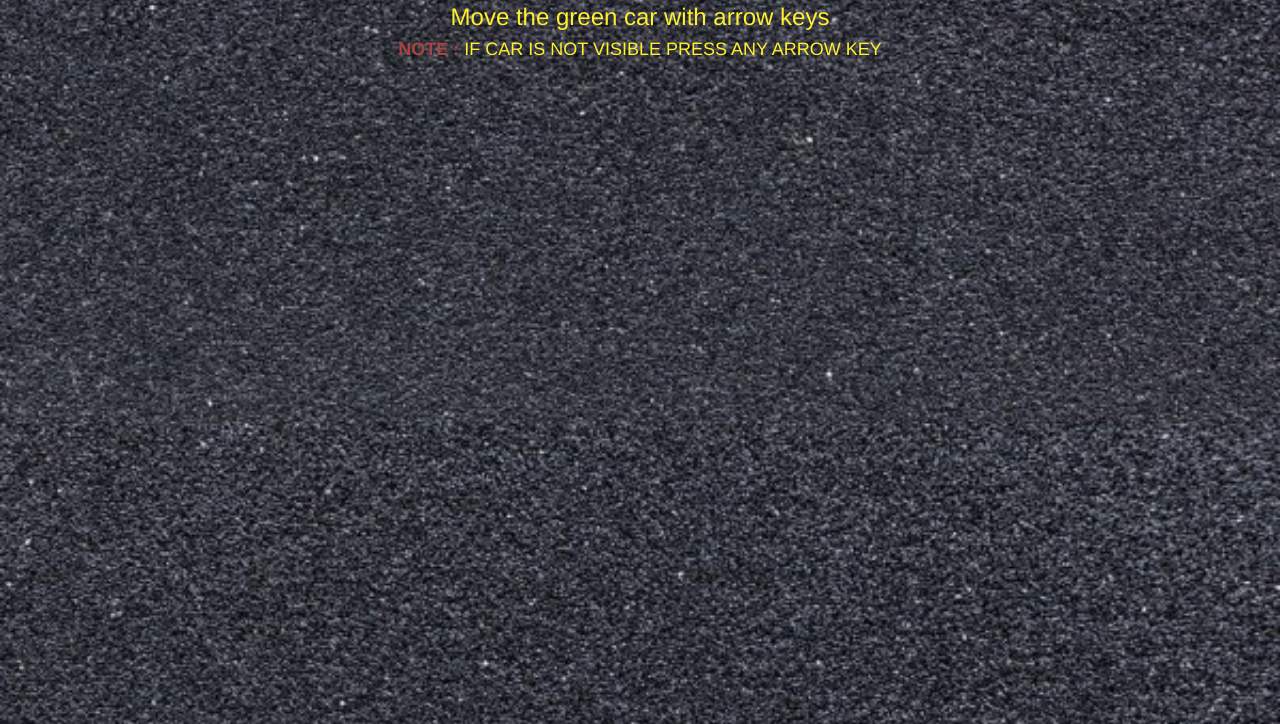
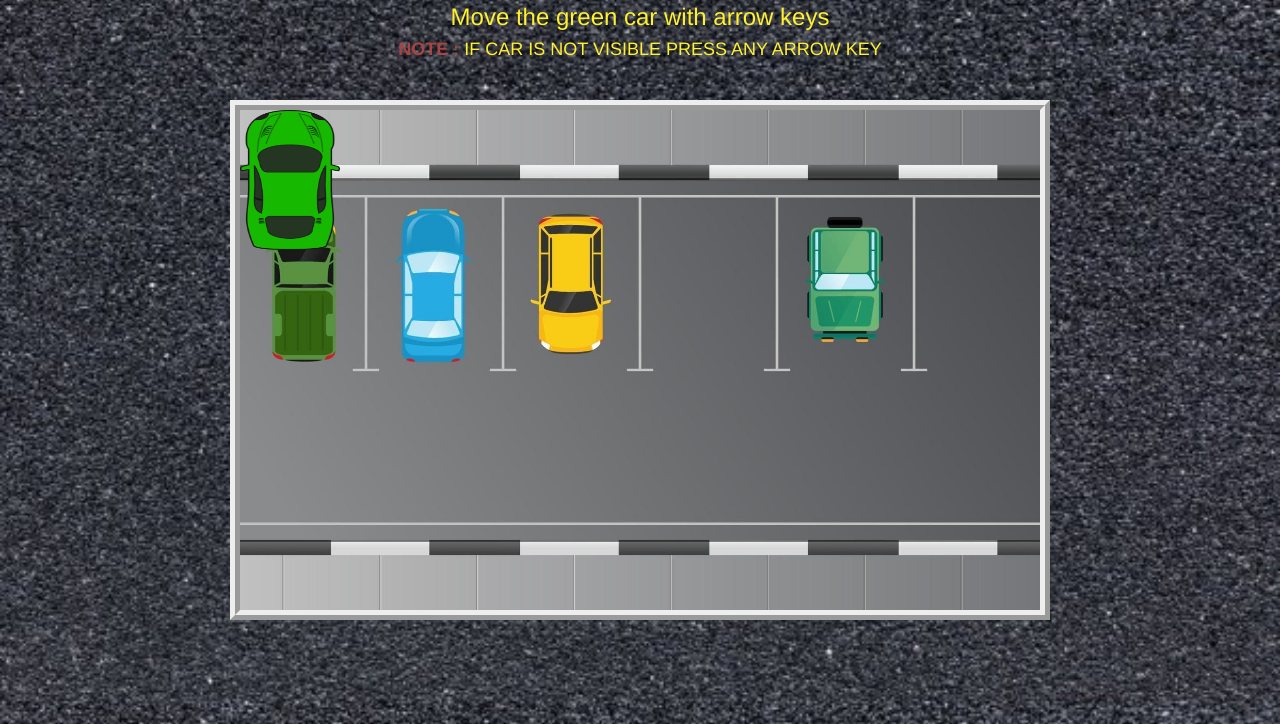
Before and after one commit to RUDRASOOD/car, a plain HTML site: page index.html in a window 1280 px wide. Shown: the part 76-800 px from the top of the page. Drawn offline with nearby package versions, Linux system fonts and the light colour scheme.

Commit message:
Update index.html

```diff
--- a/index.html
+++ b/index.html
@@ -37,6 +37,8 @@ h1,h3,h4
 </h4>
 
 	<!--- Create Canvas--->
+	<canvas id="myCanvas" width="800" height= "500"> </canvas>
+
 
 
 </center>
```
